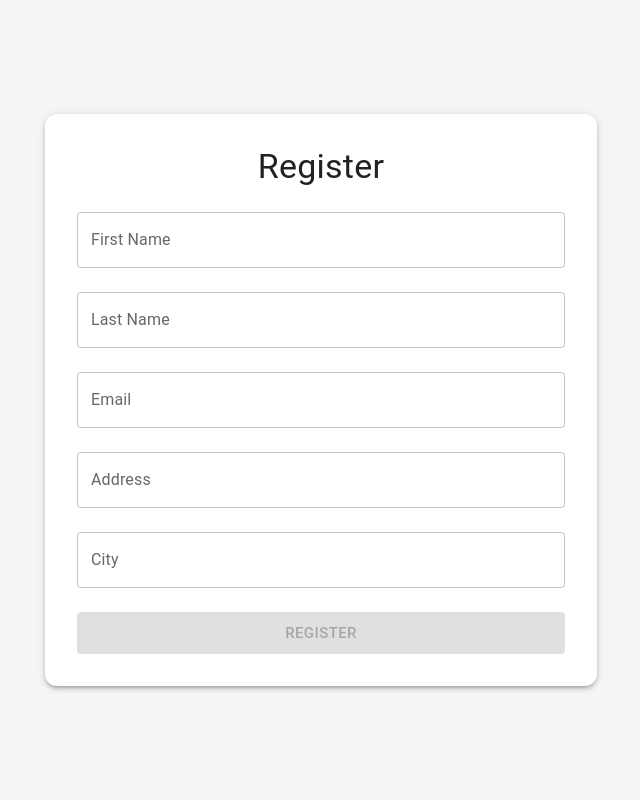
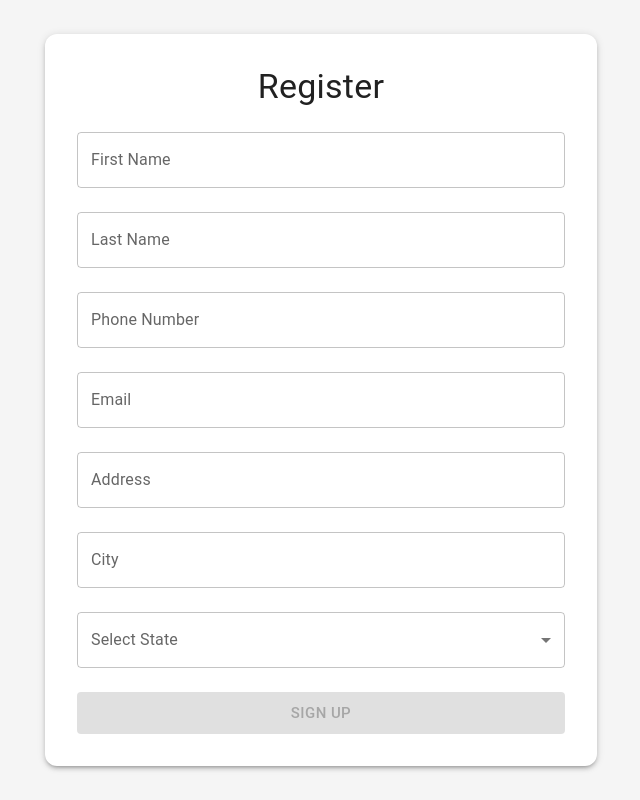
Before and after one commit to kushal-zinzuvadia-simform/Login-Signup-form, a React (Vite) app: page / in a window 1280 px wide. Shown: the whole page, without its empty margins (319-959 px from the left). Built offline with nearby package versions, Linux system fonts and the light colour scheme.

Commit message:
feat: Add state dropdown, in schema and create states data

```diff
--- a/index.html
+++ b/index.html
@@ -9,7 +9,7 @@
   <meta name="description"
     content="Personal React application showcasing Kushal Zinzuvadia's introduction, skills, contact details, and GitHub profile.">
 
-  <title>hello-react</title>
+  <title>React hook form, Zod, MUI</title>
 </head>
 
 <body>
--- a/src/components/Register.tsx
+++ b/src/components/Register.tsx
@@ -1,16 +1,30 @@
-import { useForm } from "react-hook-form";
+import { Controller, useForm } from "react-hook-form";
 import { schema, type Schema } from "../types/schema";
-import { Stack, TextField, Paper, Typography, Button } from "@mui/material";
+import {
+  Stack,
+  TextField,
+  Paper,
+  Typography,
+  Button,
+  MenuItem,
+} from "@mui/material";
 import { zodResolver } from "@hookform/resolvers/zod";
+import { INDIAN_STATES } from "../data/stateData";
 
 export const Register = () => {
   const {
     register,
+    control,
+    handleSubmit,
     formState: { errors, isValid },
   } = useForm<Schema>({
     mode: "onChange",
     resolver: zodResolver(schema),
   });
+
+  const onSubmit = (data: Schema) => {
+    console.log("Form Submitted:", data);
+  };
 
   return (
     <Paper
@@ -20,7 +34,7 @@ export const Register = () => {
         borderRadius: 3,
       }}
     >
-      <Stack spacing={3}>
+      <Stack component="form" onSubmit={handleSubmit(onSubmit)} spacing={3}>
         <Typography variant="h4" align="center">
           Register
         </Typography>
@@ -39,6 +53,15 @@ export const Register = () => {
           fullWidth
           error={!!errors.lastName}
           helperText={errors.lastName?.message}
+        />
+
+        <TextField
+          {...register("phone")}
+          label="Phone Number"
+          type="tel"
+          fullWidth
+          error={!!errors.phone}
+          helperText={errors.phone?.message}
         />
 
         <TextField
@@ -65,8 +88,35 @@ export const Register = () => {
           helperText={errors.city?.message}
         />
 
-        <Button variant="contained" size="large" disabled={!isValid}>
-          Register
+        <Controller
+          name="stateCode"
+          control={control}
+          render={({ field }) => (
+            <TextField
+              {...field}
+              value={field.value ?? ""} // registers as controlled component
+              select
+              label="Select State"
+              fullWidth
+              error={!!errors.stateCode}
+              helperText={errors.stateCode?.message}
+            >
+              {INDIAN_STATES.map((state) => (
+                <MenuItem key={state.code} value={state.code}>
+                  {state.name}
+                </MenuItem>
+              ))}
+            </TextField>
+          )}
+        />
+
+        <Button
+          type="submit"
+          variant="contained"
+          size="large"
+          disabled={!isValid}
+        >
+          Sign Up
         </Button>
       </Stack>
     </Paper>
--- /dev/null
+++ b/src/data/stateData.ts
@@ -0,0 +1,38 @@
+export const INDIAN_STATES = [
+  { code: "AN", name: "Andaman and Nicobar Islands" },
+  { code: "AP", name: "Andhra Pradesh" },
+  { code: "AR", name: "Arunachal Pradesh" },
+  { code: "AS", name: "Assam" },
+  { code: "BR", name: "Bihar" },
+  { code: "CH", name: "Chandigarh" },
+  { code: "CT", name: "Chhattisgarh" },
+  { code: "DN", name: "Dadra and Nagar Haveli and Daman and Diu" },
+  { code: "DL", name: "Delhi" },
+  { code: "GA", name: "Goa" },
+  { code: "GJ", name: "Gujarat" },
+  { code: "HR", name: "Haryana" },
+  { code: "HP", name: "Himachal Pradesh" },
+  { code: "JK", name: "Jammu and Kashmir" },
+  { code: "JH", name: "Jharkhand" },
+  { code: "KA", name: "Karnataka" },
+  { code: "KL", name: "Kerala" },
+  { code: "LA", name: "Ladakh" },
+  { code: "LD", name: "Lakshadweep" },
+  { code: "MP", name: "Madhya Pradesh" },
+  { code: "MH", name: "Maharashtra" },
+  { code: "MN", name: "Manipur" },
+  { code: "ML", name: "Meghalaya" },
+  { code: "MZ", name: "Mizoram" },
+  { code: "NL", name: "Nagaland" },
+  { code: "OR", name: "Odisha" },
+  { code: "PY", name: "Puducherry" },
+  { code: "PB", name: "Punjab" },
+  { code: "RJ", name: "Rajasthan" },
+  { code: "SK", name: "Sikkim" },
+  { code: "TN", name: "Tamil Nadu" },
+  { code: "TG", name: "Telangana" },
+  { code: "TR", name: "Tripura" },
+  { code: "UP", name: "Uttar Pradesh" },
+  { code: "UT", name: "Uttarakhand" },
+  { code: "WB", name: "West Bengal" },
+] as const;
--- a/src/types/schema.ts
+++ b/src/types/schema.ts
@@ -1,5 +1,6 @@
 import { z } from "zod";
 import { patterns } from "../utils/Patterns";
+import { INDIAN_STATES } from "../data/stateData";
 
 export const schema = z.object({
   firstName: z
@@ -20,7 +21,12 @@ export const schema = z.object({
       message: "Last name is too long. Max. 20 characters are allowed",
     }),
 
-  email: z.email().min(1, { message: "Email is required" }),
+  phone: z
+    .string()
+    .min(1, { message: "Phone number is required" })
+    .regex(/^\d{10}$/, "Phone number must be exactly 10 digits"),
+
+  email: z.string().min(1, { message: "Email is required" }).email(),
 
   address: z
     .string()
@@ -32,10 +38,17 @@ export const schema = z.object({
 
   city: z
     .string()
-    .min(1, { message: "*Required" })
-    .max(50, { message: "Address should not be more than 50 characters long." })
-    .refine((address) => patterns.address.test(address), {
+    .min(1, { message: "City is required" })
+    .max(30, { message: "City should not be more than 30 characters long." })
+    .refine((city) => patterns.city.test(city), {
       message: "Enter a valid City.",
+    }),
+
+  stateCode: z
+    .string()
+    .min(1, { message: "Please select a state" })
+    .refine((val) => INDIAN_STATES.some((state) => state.code === val), {
+      message: "Invalid state selected",
     }),
 });
 
```
